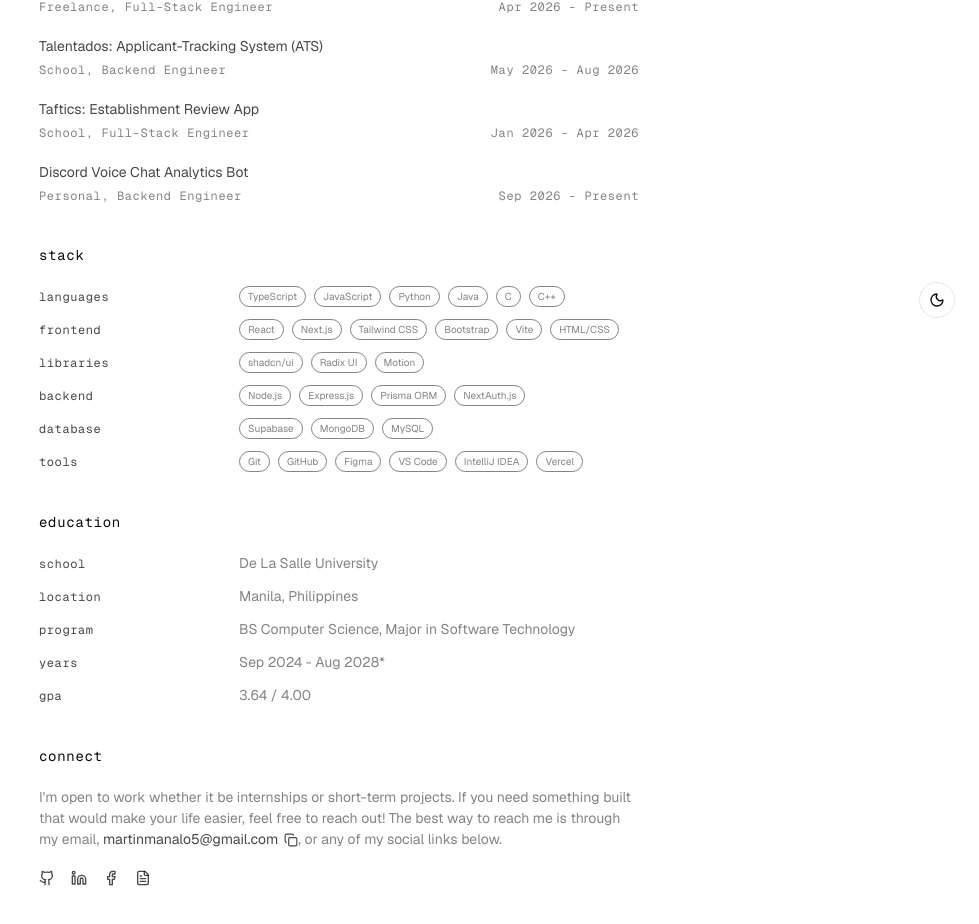
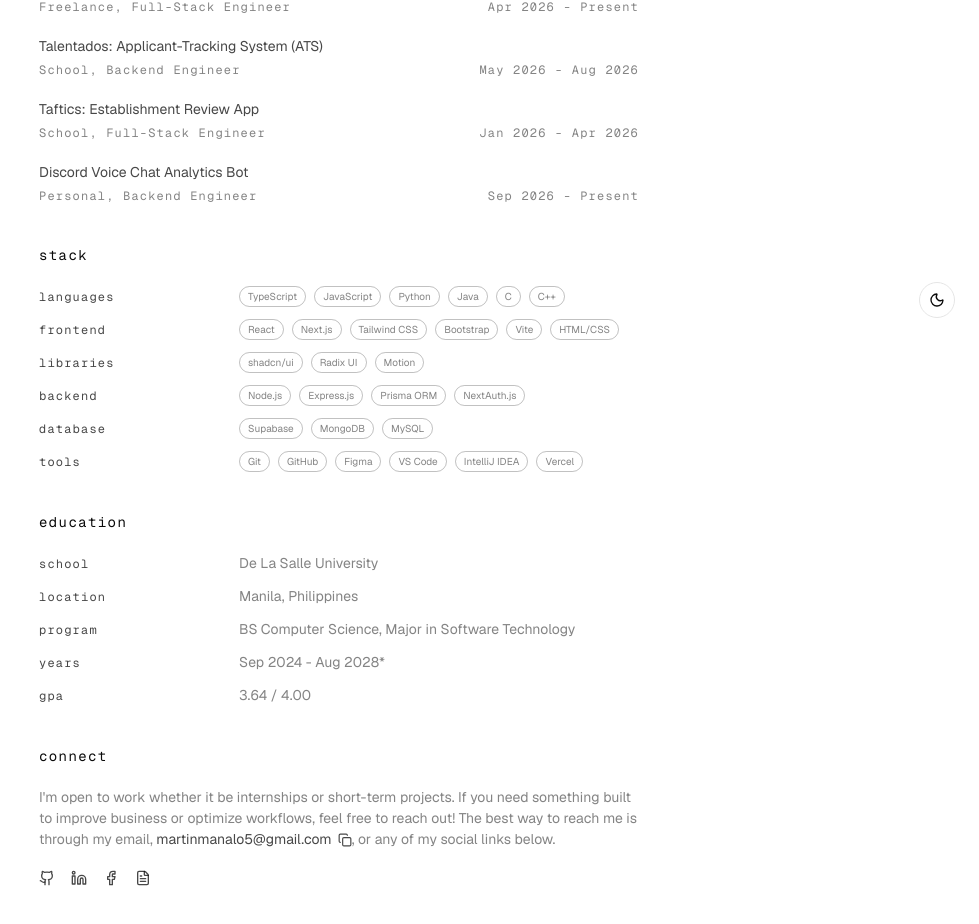
Before and after one commit to martinmnlx/next-portfolio, a Next.js app: page / in a window 1280 px wide. Shown: the part 458-1382 px from the top of the page, without its empty margins (301-1280 px from the left). Built offline with nearby package versions, Linux system fonts and the light colour scheme.

Commit message:
feat: adjust styling

```diff
--- a/src/app/page.tsx
+++ b/src/app/page.tsx
@@ -201,9 +201,9 @@ export default function Home() {
         <Typography variant={"h1"}>connect</Typography>
         <Typography variant={"p"}>
           I&apos;m open to work whether it be internships or short-term
-          projects. If you need something built that would make your life
-          easier, feel free to reach out! The best way to reach me is through my
-          email,{" "}
+          projects. If you need something built to improve business or optimize
+          workflows, feel free to reach out! The best way to reach me is through
+          my email,{" "}
           <CopyButton text="martinmanalo5@gmail.com">
             martinmanalo5@gmail.com
           </CopyButton>
--- a/src/components/ui/badge.tsx
+++ b/src/components/ui/badge.tsx
@@ -8,7 +8,7 @@ export function Badge({
   return (
     <span
       className={cn(
-        "text-[10px] px-2 py-0.5 text-foreground/50 border border-foreground/50 rounded-full",
+        "text-[10px] px-2 py-0.5 text-foreground/50 border border-foreground/25 rounded-full",
         className,
       )}
       {...props}
--- a/src/components/ui/typography.tsx
+++ b/src/components/ui/typography.tsx
@@ -7,9 +7,9 @@ import { cn } from "@/lib/utils";
 const typographyVariants = cva("", {
   variants: {
     variant: {
-      h1: "scroll-m-20 text-sm font-mono tracking-wider lowercase text-foreground leading-[150%]",
-      h2: "scroll-m-20 text-xs font-mono tracking-wider text-foreground/75 leading-[150%]",
-      h3: "scroll-m-20 text-xs font-mono tracking-wider text-foreground/50 leading-[150%]",
+      h1: "scroll-m-20 text-sm font-mono tracking-widest lowercase text-foreground leading-[150%]",
+      h2: "scroll-m-20 text-xs font-mono tracking-widest text-foreground/75 leading-[150%]",
+      h3: "scroll-m-20 text-xs font-mono tracking-widest text-foreground/50 leading-[150%]",
       h4: "scroll-m-20 text-sm font-sans text-foreground/75 leading-[150%]",
       p: "scroll-m-20 text-sm font-sans text-foreground/50 leading-[150%]",
       blockquote:
```
